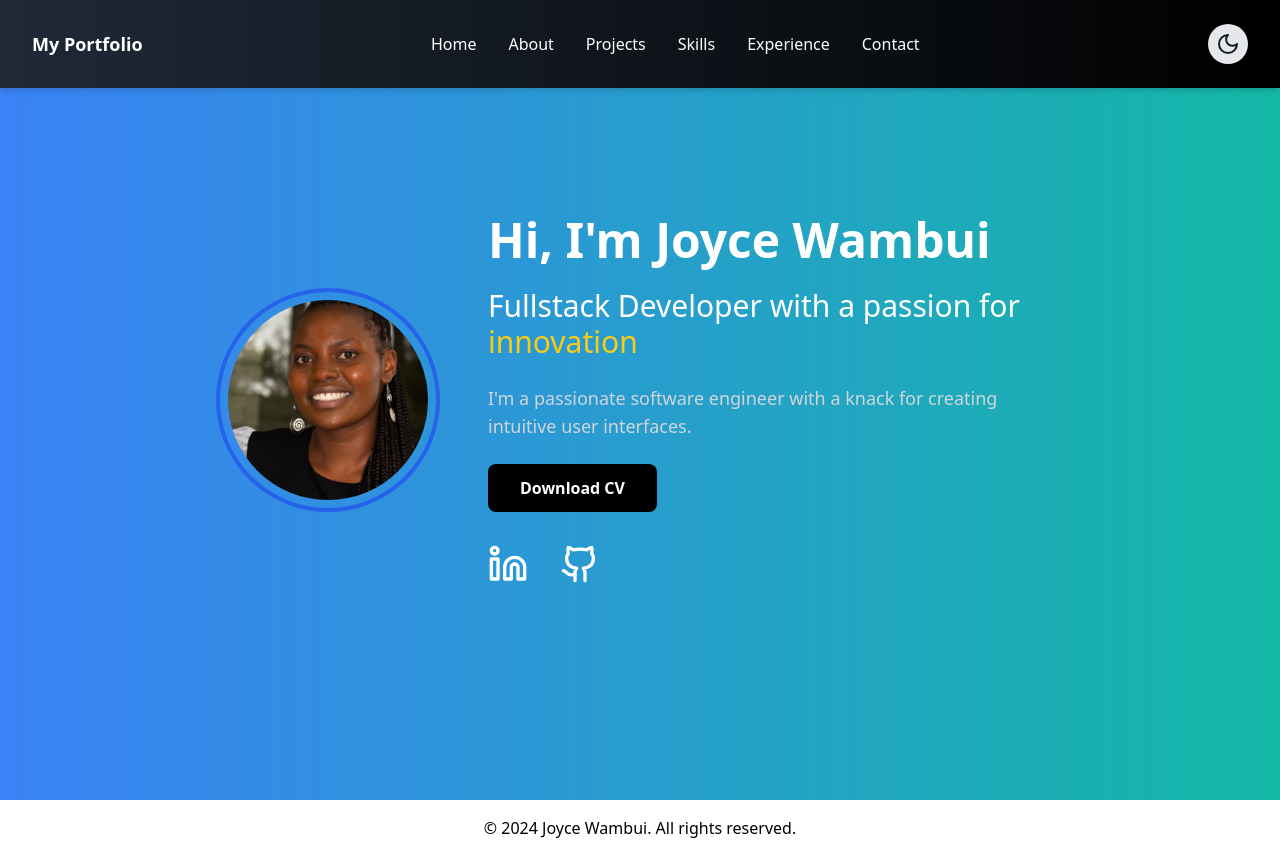
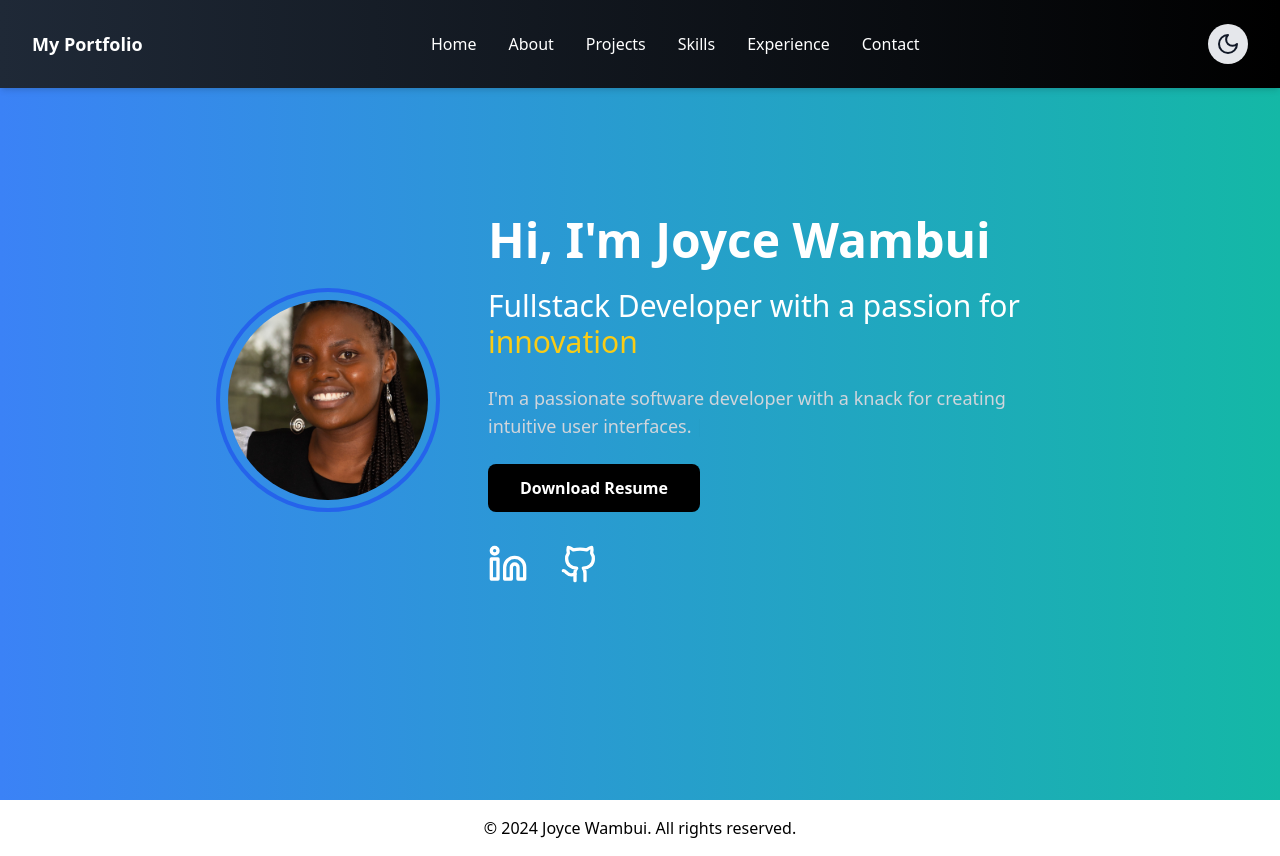
Before and after one commit to joy-devs/my_portfolio, a React (Vite) app: page / in a window 1280 px wide. Built offline with nearby package versions, Linux system fonts and the light colour scheme.

Commit message:
feat: made several changes

```diff
--- a/src/components/profileSection.tsx
+++ b/src/components/profileSection.tsx
@@ -7,7 +7,7 @@ import profileImage from '../assets/IMG_6872.jpg'; // Adjust path based on your
 const ProfileSection: React.FC = () => {
   const [darkMode, setDarkMode] = useState(false);
   const [text] = useTypewriter({
-    words: ["I'm a passionate software engineer with a knack for creating intuitive user interfaces."],
+    words: ["I'm a passionate software developer with a knack for creating intuitive user interfaces."],
     loop: 1,
     typeSpeed: 50,
     deleteSpeed: 300,
@@ -60,13 +60,15 @@ const ProfileSection: React.FC = () => {
               {text}
               <Cursor cursorColor={darkMode ? 'white' : 'black'} />
             </p>
+            <a href="/public/resumes/joyce-resume (3).pdf" download>
        <button
         className={`${
       darkMode ? 'bg-gray-800 hover:bg-gray-600 text-white' : 'bg-black hover:bg-gray-700 text-white'
       } font-semibold py-3 px-8 rounded-lg mb-8 transition-all duration-300 transform hover:scale-105`}
       >
-              Download CV
+    Download Resume
       </button>
+         </a>
             <div className="flex space-x-8 justify-center lg:justify-start">
               <a
                 href="https://www.linkedin.com/in/joyce-wambui-b826a3265/"
--- a/src/components/projects.tsx
+++ b/src/components/projects.tsx
@@ -8,14 +8,22 @@ const ProjectsSection = () => {
     description: string;
     html_url: string;
     homepage: string;
+    topics?: string[]; // Optional for future topic-based filtering
   }
 
   const [projects, setProjects] = useState<Project[]>([]);
   const [loading, setLoading] = useState(true);
 
+  // List of supported deployment domains
+  const deploymentDomains = ['vercel.app', 'netlify.app', 'github.io'];
+
   const fetchProjects = async () => {
     try {
-      const response = await fetch('https://api.github.com/users/joy-devs/repos');
+      const response = await fetch('https://api.github.com/users/joy-devs/repos', {
+        headers: {
+          Accept: 'application/vnd.github.mercy-preview+json', // Enables fetching topics
+        },
+      });
       const data = await response.json();
       setProjects(data);
     } catch (error) {
@@ -30,8 +38,10 @@ const ProjectsSection = () => {
   }, []);
 
   return (
-    <section className="my-24 px-6"> {/* Increased margin to push content lower */}
-      <h2 className="text-3xl font-bold mb-6 text-center text-gray-900 dark:text-white">Projects</h2>
+    <section className="my-24 px-6">
+      <h2 className="text-3xl font-bold mb-6 text-center text-gray-900 dark:text-white">
+        Projects
+      </h2>
 
       {loading ? (
         <div className="flex justify-center items-center h-64">
@@ -43,7 +53,7 @@ const ProjectsSection = () => {
             .filter(
               (project) =>
                 project.homepage && // Ensure the project has a homepage
-                (project.homepage.includes('vercel.app') || project.homepage.includes('netlify.app')) // Check for Vercel or Netlify deployments
+                deploymentDomains.some((domain) => project.homepage.includes(domain)) // Check if homepage matches any domain
             )
             .map((project) => (
               <div
@@ -54,7 +64,7 @@ const ProjectsSection = () => {
                   {project.name}
                 </h3>
                 <p className="text-gray-300 dark:text-gray-400 mb-4">
-                  {project.description ? project.description : 'No description available.'}
+                  {project.description || 'No description available.'}
                 </p>
                 <a
                   href={project.homepage}
```
Also changed, not shown: 1 other file (tests, documents, lock files or other folders). Lines whose indentation alone changed are shown as unchanged.
